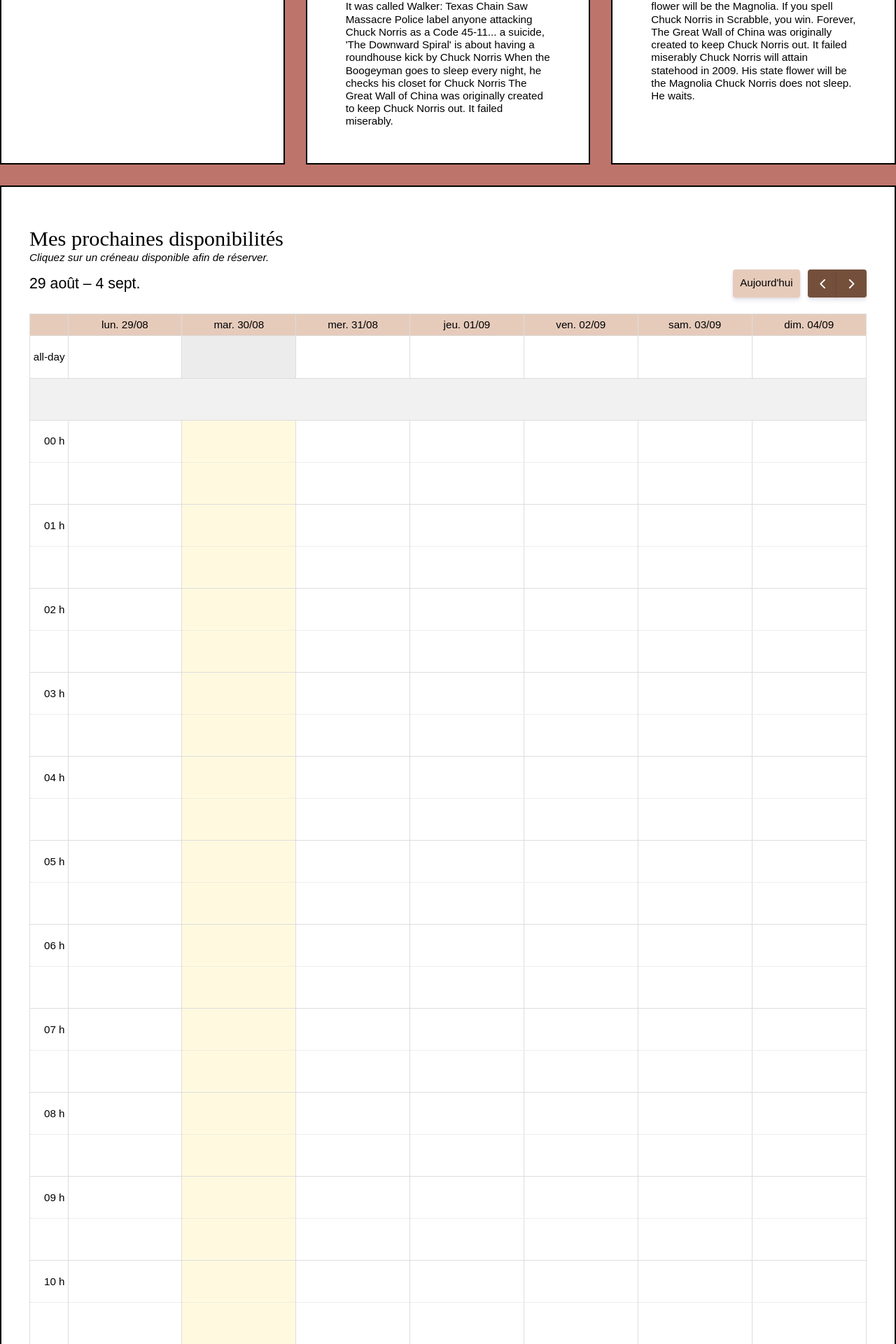
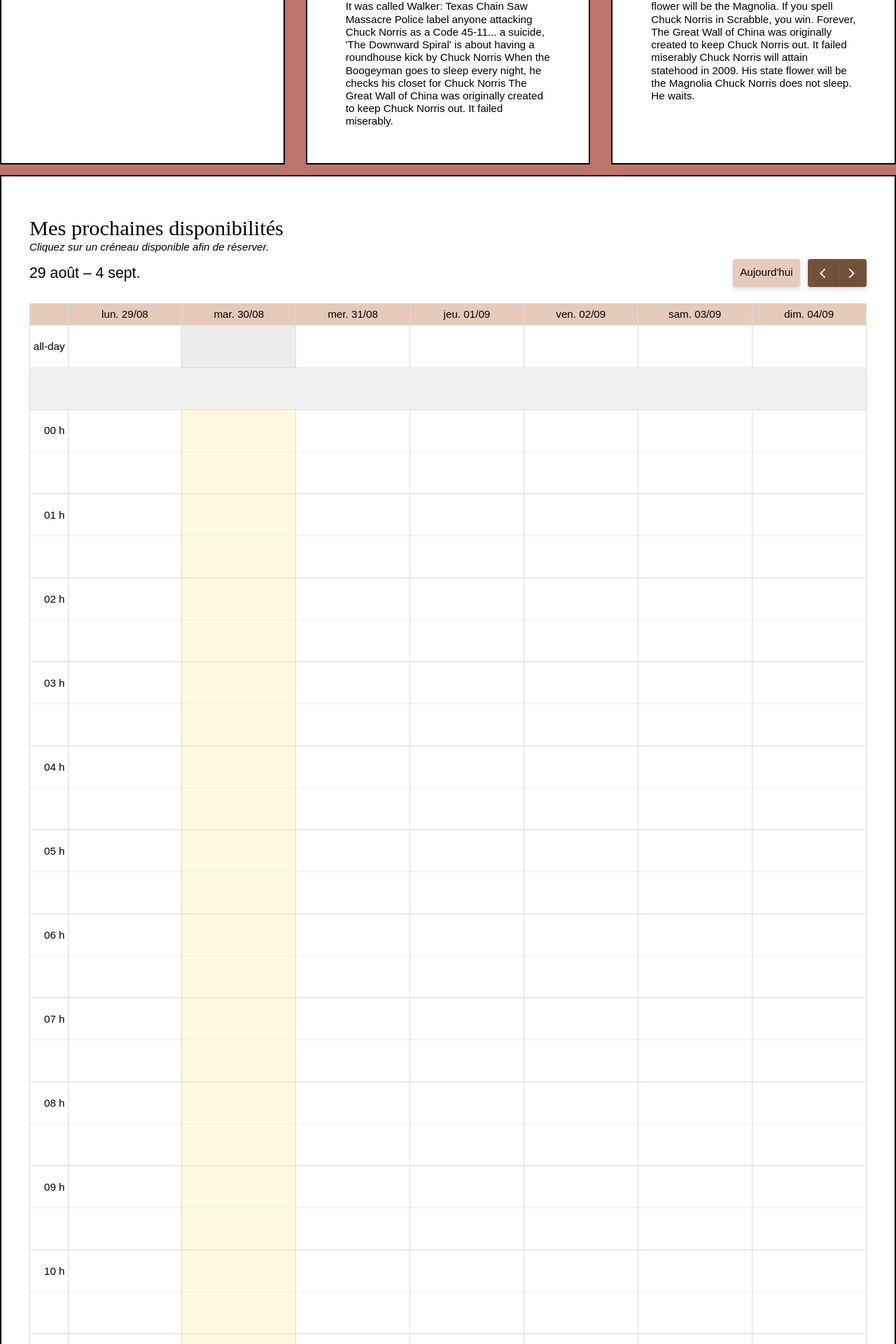
Before and after one commit to fdjapon/fdjapon.github.io, a Jekyll site: the page built from reservations.md, in a window 1280 px wide. Shown: the part 851-2771 px from the top of the page at 70% size. Built offline with Jekyll 4.4.1, drawn with Linux system fonts in a browser that asks for light colours.

Commit message:
UPDATE Calendar CSS

```diff
--- a/_sass/main.scss
+++ b/_sass/main.scss
@@ -161,7 +161,7 @@ footer {
 #book {
   $gap: 15px;
   display: flex;
-  margin: 30px 0-$gap;
+  margin: 15px 0-$gap;
   > * {
     background: $background-color-02;
     margin: 0 $gap;
```
